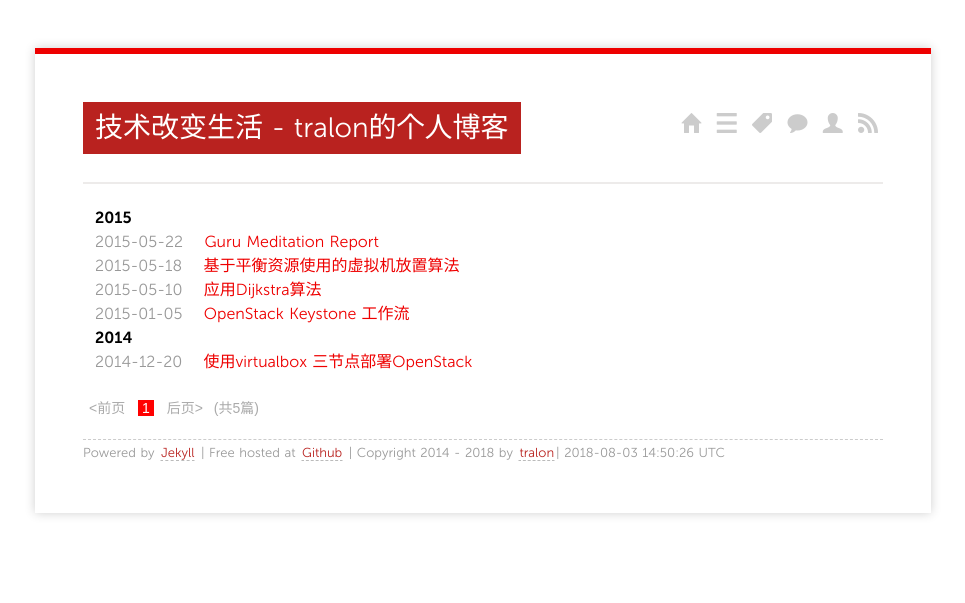
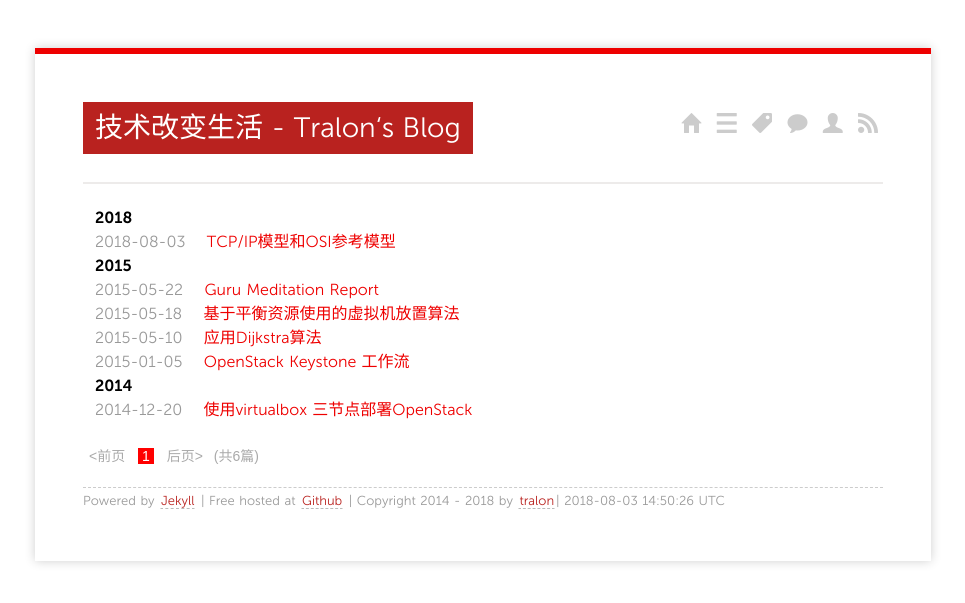
Before and after one commit to zhangchunlong/zhangchunlong.github.io, a Jekyll site: the page built from index.html, in a window 1280 px wide. Shown: the top 603 px of the page, without its empty margins (157-1122 px from the left). Built offline with Jekyll 4.4.1, drawn with Linux system fonts in a browser that asks for light colours; nearby versions of some CDN libraries; Markdown is read by kramdown in place of the engine named in the settings; the list of posts is cut into pages by our own code; some of the changed lines change nothing that is shown.

Commit message:
add a new post

```diff
--- /dev/null
+++ b/_posts/2018/2018-08-03-network_osi_tcp.md
@@ -0,0 +1,41 @@
+---
+layout: post
+title: TCP/IP模型和OSI参考模型
+categories:
+- 技术
+tags:
+- network
+---
+### 1. OSI参考模型
+OSI RM（Open System Interconnection Reference Model，开放系统互连参考模型）将数据通信划分成七个层次，如下图:
+![osi_rm](/media/pic/osi_rm.png 'osi_rm')
+七个层次的功能如下：
+* 物理层：用以建立、维护和拆除物理连接，在设备之间传输比特流，规定通信设备机械的、电气的、功能的和过程的特性，如规定了电平、速度、电缆针脚等；
+* 数据链路层：在物理层提供比特流的基础上，将比特组合成字节，再将字节组合成帧，并使用MAC地址来访问设备，同时进行差错控制；
+* 网络层：控制分组传送系统的路由选择、网络互连等功能，提供逻辑地址（IP地址），供三层设备(如，路由器)确定路径；
+* 传输层：为上层提供端到端的、透明的数据传输服务，可提供面向连接或非面向连接的数据传递以及拥塞控制、差错检测；
+* 会话层：提供两进程之间建立、维护和结束会话连接的功能
+* 表示层：提供各种用于应用层数据的编码、转换、格式化功能，确保一个系统的应用层发送的数据能被另一个系统的应用层识别；
+* 应用层：为应用程序提供网络服务，常见的应用层协议包括FTP,HTTP，Telnet等。
+### 2. TCP/IP模型
+TCP/IP模型也是采用分层结构，分为四层，跟OSI RM对应关系如下：
+![TCPIP](/media/pic/TCPIP.png 'TCPIP')
+注意TCP/IP模型不是TCP和IP这两个协议的合称，而是指因特网整个TCP/IP协议族。
+当前大家为了理解和学习一般按照如下模型进行学习和研究：
+![osi_tcp](/media/pic/osi_tcp.png 'osi_tcp')
+### 3. 观察数据包
+组网如下：
+![tcp_network](/media/pic/tcp_network.PNG 'tcp_network')
+http客户端配置:
+![httpclient_config](/media/pic/httpclient_config.PNG 'httpclient_config')
+![httpclient_config2](/media/pic/httpclient_config2.PNG 'httpclient_config2')
+![httpclient](/media/pic/httpclient.PNG 'httpclient')
+http服务器端：
+![httpserver_config](/media/pic/httpserver_config.PNG 'httpserver_config')
+![httpserver](/media/pic/httpserver.PNG 'httpserver')
+在交换机的GE0/0/1抓包如下:
+![package](/media/pic/package.PNG 'package')
+我们看一下上图中第八个HTTP的数据包:
+![http_package](/media/pic/http_package.PNG 'http_package')
+从中可以看到数据包是分层的，包含Hypertext Transfer Protocol、TCP、IP、Ethernet数据头，每个头部包含相应的数据，例如TCP数据头部包含源端口、目的端口；IP头部包含源IP和目的IP;以太网帧包含源MAC地址、目的MAC地址；
+此外从抓取的包中可以看出TCP建立连接的三次握手及断开时的四次握手。
--- a/index.html
+++ b/index.html
@@ -1,5 +1,5 @@
 ---
-title: 技术改变生活 - tralon的个人博客
+title: 技术改变生活 - Tralon‘s Blog
 layout: page
 ---
 
```
Also changed, not shown: media/pic/TCPIP.png (added), media/pic/http_package.PNG (added), media/pic/httpclient.PNG (added), media/pic/httpclient_config.PNG (added), media/pic/httpclient_config2.PNG (added), media/pic/httpserver.PNG (added), media/pic/httpserver_config.PNG (added), media/pic/osi_rm.png (added), media/pic/osi_tcp.png (added), media/pic/package.PNG (added), media/pic/tcp_network.PNG (added), media/pic/xidian.jpg (deleted).
